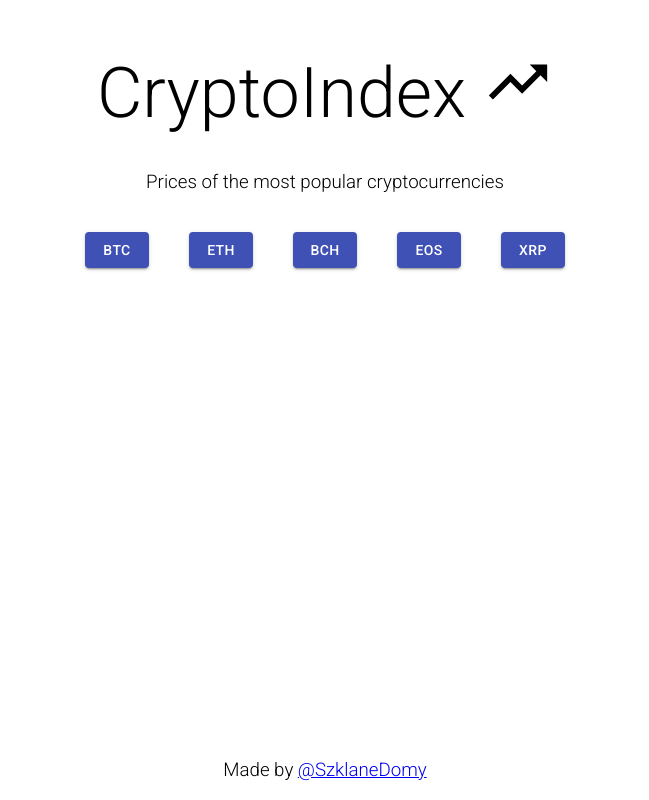
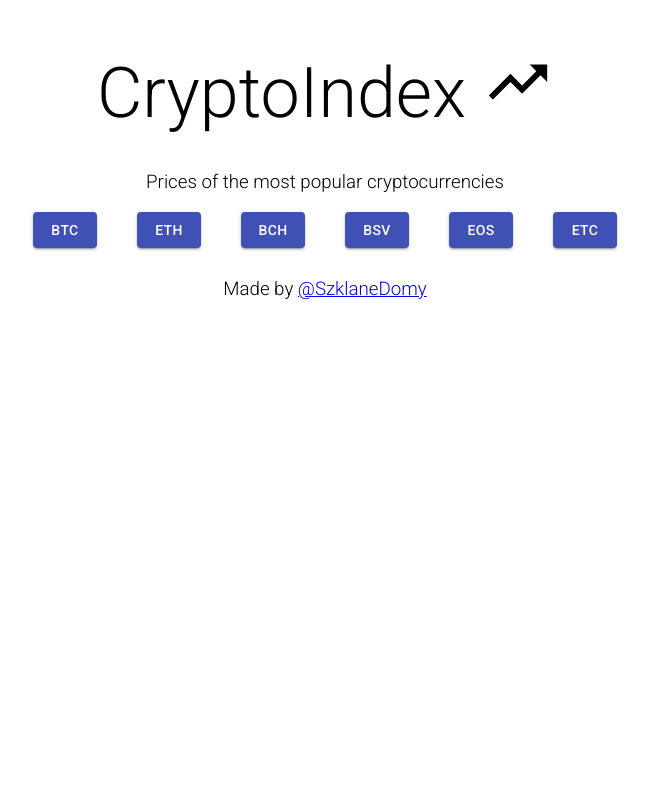
Before and after one commit to SzklaneDomy/CryptoCompare, a React (Create React App) app: page / in a window 1280 px wide. Shown: the whole page, without its empty margins (315-964 px from the left). Built offline with nearby package versions, Linux system fonts and the light colour scheme.

Commit message:
multiple graphs

```diff
--- a/src/App.js
+++ b/src/App.js
@@ -12,7 +12,7 @@ import * as apiCall from "./apiCall";
 class App extends Component {
   state = {
     historicalData: null,
-    graphData: null
+    graphData: [],
   };
 
   getApiData = name => {
@@ -27,10 +27,12 @@ class App extends Component {
         const data = this.state.historicalData.map(el => {
           return {
             date: moment.unix(el.time).format("MM/DD/YYYY"),
-            price: el.high
+            price: Math.floor(el.high + el.low / 2),
+            name: name,
           };
         });
-        this.setState({ graphData: data });
+        this.setState({ graphData: [...this.state.graphData, data] });
+        console.log(this.state);
       });
   };
 
@@ -39,8 +41,8 @@ class App extends Component {
       <div className="App">
         <Logo />
         <CryptoNavBar handleCryptoName={this.getApiData} />
-        {this.state.graphData ? <Graph data={this.state.graphData} /> : null}
         <About />
+        {this.state.graphData.length ? <Graph data={this.state.graphData} /> : null}
       </div>
     );
   }
--- a/src/components/About.jsx
+++ b/src/components/About.jsx
@@ -1,13 +1,14 @@
 import React, { Component } from "react";
+import { Container } from "@material-ui/core";
 
 export default class About extends Component {
   render() {
     return (
-      <div style={{ position: "absolute", bottom: "0", width: "100%" }}>
-        <h3 style={{ fontWeight: "100" }}>
-          Made by <a href="https://github.com/SzklaneDomy">@SzklaneDomy</a>
-        </h3>
-      </div>
+        <div style={{ position: "relative", paddingBottom: "10px"}}>
+          <h3 style={{ fontWeight: "100" }}>
+            Made by <a href="https://github.com/SzklaneDomy">@SzklaneDomy</a>
+          </h3>
+        </div>
     );
   }
 }
--- a/src/components/CryptoNavBar.jsx
+++ b/src/components/CryptoNavBar.jsx
@@ -2,68 +2,34 @@ import React, { Component } from "react";
 
 import Button from "@material-ui/core/Button";
 import Grid from "@material-ui/core/Grid";
-import  {Container}  from "@material-ui/core";
+import { Container } from "@material-ui/core";
 
 export default class CryptoNavBar extends Component {
+  state = {
+    currencies: ["BTC", "ETH", "BCH", "BSV", "EOS", "ETC"]
+  };
 
-  handleClick = (name) => {
-      this.props.handleCryptoName(name)
+  handleClick = name => {
+    this.props.handleCryptoName(name);
+
   };
 
   render() {
     return (
-      <Container style={{marginBottom: "30px"}}>
+      <Container style={{ marginBottom: "30px" }}>
         <Grid container justify="center" spacing={5}>
-          <Grid item xs="auto">
+          {this.state.currencies.map(item => (
+            <Grid item xs="auto" key={item}>
               <Button
-              name="btc"
+                name={item}
                 variant="contained"
                 color="primary"
                 onClick={e => this.handleClick(e.currentTarget.name)}
               >
-              BTC
+                {item}
               </Button>
             </Grid>
-          <Grid item xs="auto">
-            <Button
-              name="eth"
-              variant="contained"
-              color="primary"
-              onClick={e => this.handleClick(e.currentTarget.name)}
-            >
-              ETH
-            </Button>
-          </Grid>
-          <Grid item xs="auto">
-            <Button
-              name="bch"
-              variant="contained"
-              color="primary"
-              onClick={e => this.handleClick(e.currentTarget.name)}
-            >
-              BCH
-            </Button>
-          </Grid>
-          <Grid item xs="auto">
-            <Button
-              name="eos"
-              variant="contained"
-              color="primary"
-              onClick={e => this.handleClick(e.currentTarget.name)}
-            >
-              EOS
-            </Button>
-          </Grid>
-          <Grid item xs="auto">
-            <Button
-              name="xrp"
-              variant="contained"
-              color="primary"
-              onClick={e => this.handleClick(e.currentTarget.name)}
-            >
-              XRP
-            </Button>
-          </Grid>
+          ))}
         </Grid>
       </Container>
     );
--- a/src/components/CustomTooltip.jsx
+++ b/src/components/CustomTooltip.jsx
@@ -3,20 +3,9 @@ import Box from "@material-ui/core/Box";
 
 const CustomTooltip = ({ active, payload, label }) =>
   active ? (
-    // <div
-    //   style={{
-    //     backgroundColor: "#ccd5e3",
-    //     background: "rgba(211,211,211, 0.2)",
-    //     padding: "10px",
-
-    //   }}
-    // >
-    //   <p>{`date: ${label}`}</p>
-    //   <p>{`price: $ ${payload[0].value}`}</p>
-    // </div>
     <Box color="primary.contrastText" p={1} borderRadius={8} style={{background: "rgba(25, 118, 210, 0.5)"}}>
       <p>{`date: ${label}`}</p>
-      <p>{`price: $ ${payload[0].value}`}</p>
+      <p>{`avg. price: $ ${payload[0].value}`}</p>
     </Box>
   ) : null;
 
--- a/src/components/Graph.jsx
+++ b/src/components/Graph.jsx
@@ -8,16 +8,22 @@ import {
   Tooltip,
   ResponsiveContainer
 } from "recharts";
+import GridList from "@material-ui/core/GridList";
+import GridListTile from "@material-ui/core/GridListTile";
 
-import CustomTooltip from './CustomTooltip'
+import CustomTooltip from "./CustomTooltip";
+import { GridListTileBar } from "@material-ui/core";
 
 export default class Graph extends Component {
   render() {
     const graphData = this.props.data;
     return (
       <div>
-        <ResponsiveContainer width="100%" height={300} >
-          <LineChart data={graphData}>
+        <GridList cellHeight={300} cols={1} style={{width: "100%"}}>
+          {graphData.map(el => (
+            <GridListTile key={el.name} >
+              <ResponsiveContainer width="100%" height={300}>
+                <LineChart data={el}>
                   <Line type="monotone" dataKey="price" stroke="#8884d8" />
                   <CartesianGrid stroke="#ccc" />
                   <XAxis dataKey="date" />
@@ -25,6 +31,9 @@ export default class Graph extends Component {
                   <Tooltip content={<CustomTooltip />} />
                 </LineChart>
               </ResponsiveContainer>
+            </GridListTile>
+          ))}
+        </GridList>
       </div>
     );
   }
--- a/src/components/Logo.jsx
+++ b/src/components/Logo.jsx
@@ -1,19 +1,20 @@
 import React, { Component } from "react";
 import TrendingUpIcon from "@material-ui/icons/TrendingUp";
 import Grid from "@material-ui/core/Grid";
-import { Container } from "@material-ui/core";
 
 class Logo extends Component {
   render() {
     return (
-      <Container style={{marginBottom: "20px"}}>
-        <Grid container justify="center">
-          <Grid item>
-            <h1 style={{ fontWeight: "300", fontSize: "70px" }}>CryptoIndex <TrendingUpIcon style={{fontSize:"70px"}} /></h1>
-            <h3 style={{ fontWeight: "100",marginTop:"-10px"}}>Prices of the most popular cryptocurrencies</h3>
-          </Grid>
+      <Grid container justify="center">
+        <Grid item>
+          <h1 style={{ fontWeight: "300", fontSize: "70px" }}>
+            CryptoIndex <TrendingUpIcon style={{ fontSize: "70px" }} />
+          </h1>
+          <h3 style={{ fontWeight: "100", marginTop: "-10px" }}>
+            Prices of the most popular cryptocurrencies
+          </h3>
         </Grid>
-      </Container>
+      </Grid>
     );
   }
 }
```
Lines whose indentation alone changed are shown as unchanged.
